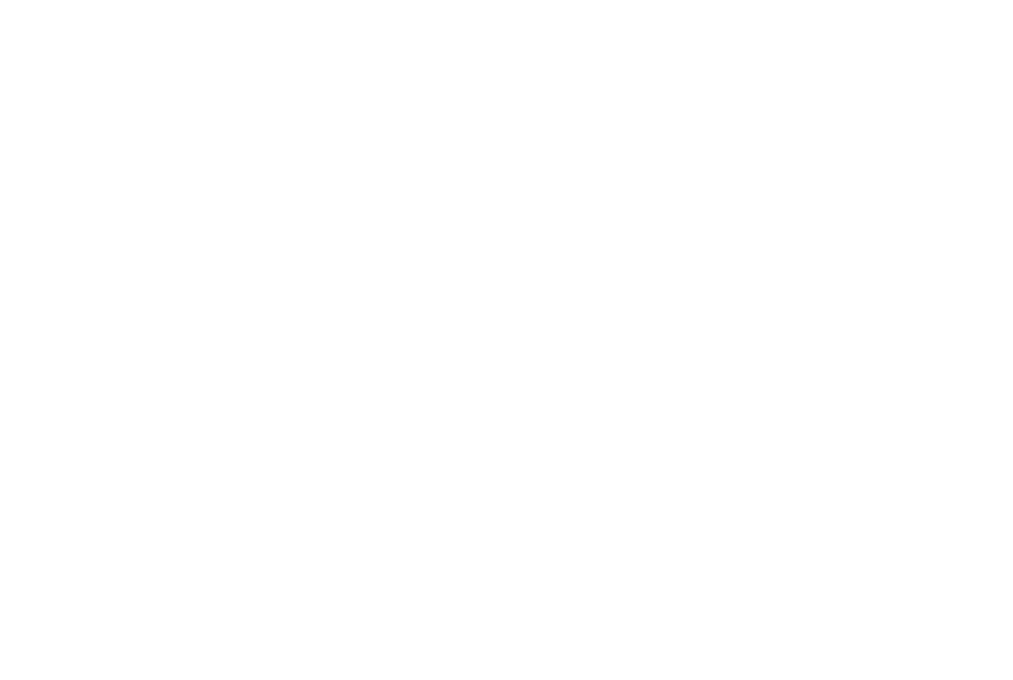
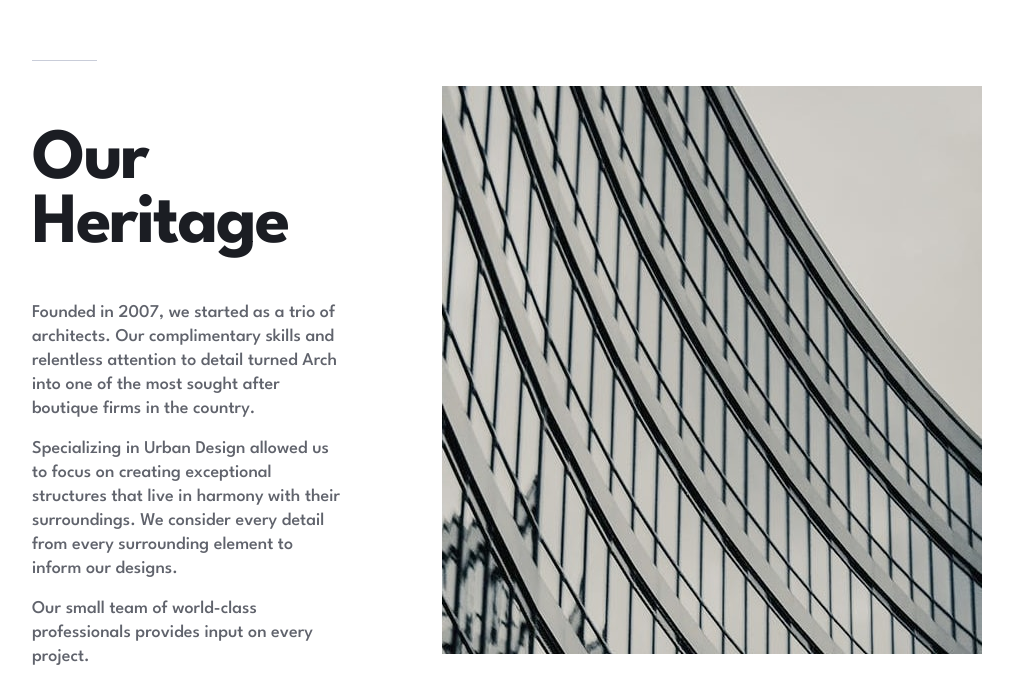
Before and after one commit to MarcinFiuk/arch-studio-multi-page-website, a React (Create React App) app: page /about in a window 1280 px wide. Shown: the part 860-1540 px from the top of the page, without its empty margins (133-1146 px from the left). Before the commit the page ends 800 px from the top, so only its background shows below. Built offline with nearby package versions, Linux system fonts and the light colour scheme.

Commit message:
refactor welcomeSection to be more reusable and use in about page

```diff
--- /dev/null
+++ b/src/components/SectionWithOnePhotoDisplayedAtDesktop.js
@@ -0,0 +1,104 @@
+import styled from 'styled-components';
+
+import {
+    HeadingXL,
+    HeadingM,
+    Paragraph,
+    DecorativeLine,
+} from '../styles/style-template';
+
+function SectionWithOnePhotoDisplayedAtDesktop({
+    photo,
+    alt,
+    decorationText,
+    changeDecorationElement,
+    marginLeft,
+    title,
+    desc1,
+    desc2,
+    desc3,
+    photoWidth,
+    photoHeight,
+}) {
+    const decorationElement = changeDecorationElement ? (
+        <DecorativeLine />
+    ) : (
+        <HeadingXLUpdated>{decorationText}</HeadingXLUpdated>
+    );
+    return (
+        <Wrapper>
+            {decorationElement}
+            <Description marginLeft={marginLeft}>
+                <HeadingMUpdated as='h2' color='var(--veryDarkBlue)'>
+                    {title}
+                </HeadingMUpdated>
+                <ParagraphUpdated>{desc1}</ParagraphUpdated>
+                <ParagraphUpdated>{desc2}</ParagraphUpdated>
+                <ParagraphUpdated>{desc3}</ParagraphUpdated>
+            </Description>
+            <PhotoWrapper width={photoWidth} height={photoHeight}>
+                <img src={photo} alt={alt} />
+            </PhotoWrapper>
+        </Wrapper>
+    );
+}
+
+const Wrapper = styled.section`
+    display: flex;
+    align-items: center;
+    gap: clamp(3.5rem, -7.1rem + 16.5vw, 7.8rem);
+    position: relative;
+`;
+
+const HeadingXLUpdated = styled(HeadingXL)`
+    position: absolute;
+    left: 0;
+    top: -102px;
+`;
+
+const Description = styled.div`
+    padding: 4.25rem 0 2.5rem;
+    flex: 1;
+
+    p:last-of-type {
+        margin-bottom: 0;
+    }
+
+    @media (min-width: 48rem) {
+        padding: 3rem 0 2rem;
+    }
+    @media (min-width: 64rem) {
+        margin-left: ${({ marginLeft }) =>
+            marginLeft ? 'clamp(3.5rem, -17.4rem + 32.7vw, 12rem)' : '0'};
+        padding: 4.3125rem 0 0.6875rem;
+    }
+`;
+
+const HeadingMUpdated = styled(HeadingM)`
+    margin-bottom: 1.375rem;
+
+    @media (min-width: 48rem) {
+        margin-bottom: 2.75rem;
+    }
+`;
+
+const ParagraphUpdated = styled(Paragraph)`
+    margin-bottom: 1rem;
+`;
+
+const PhotoWrapper = styled.div`
+    display: none;
+
+    img {
+        width: 100%;
+        height: 100%;
+    }
+
+    @media (min-width: 64rem) {
+        display: block;
+        width: ${({ width }) => width || '350px'};
+        height: ${({ height }) => height || '560px'};
+    }
+`;
+
+export default SectionWithOnePhotoDisplayedAtDesktop;
--- a/src/components/home-page-sections/WelcomeSection.js
+++ /dev/null
@@ -1,99 +0,0 @@
-import styled from 'styled-components';
-
-import { HeadingXL, HeadingM, Paragraph } from '../../styles/style-template';
-
-function WelcomeSection() {
-    return (
-        <Wrapper>
-            <HeadingXLUpdated>Welcome</HeadingXLUpdated>
-            <Description>
-                <HeadingMUpdated as='h2' color='var(--veryDarkBlue)'>
-                    Welcome to
-                    <br />
-                    Arch Studio
-                </HeadingMUpdated>
-                <ParagraphUpdated>
-                    We have a unique network and skillset to help bring your
-                    projects to life. Our small team of highly skilled
-                    individuals combined with our large network put us in a
-                    strong position to deliver exceptional results.
-                </ParagraphUpdated>
-                <ParagraphUpdated>
-                    Over the past 10 years, we have worked on all kinds of
-                    projects. From stations to high-rise buildings, we create
-                    spaces that inspire and delight.
-                </ParagraphUpdated>
-                <ParagraphUpdated>
-                    We work closely with our clients so that we understand the
-                    intricacies of each project. This allows us to work in
-                    harmony the surrounding area to create truly stunning
-                    projects that will stand the test of time.
-                </ParagraphUpdated>
-            </Description>
-            <PhotoWrapper>
-                <img
-                    src='/assets/home/desktop/image-welcome.jpg'
-                    alt='tiled wall'
-                />
-            </PhotoWrapper>
-        </Wrapper>
-    );
-}
-
-const Wrapper = styled.section`
-    display: flex;
-    align-items: center;
-    gap: clamp(3.5rem, -7.1rem + 16.5vw, 7.8rem);
-    position: relative;
-`;
-
-const HeadingXLUpdated = styled(HeadingXL)`
-    position: absolute;
-    left: 0;
-    top: -102px;
-`;
-
-const Description = styled.div`
-    padding: 4.25rem 0 2.5rem;
-    flex: 1;
-
-    p:last-of-type {
-        margin-bottom: 0;
-    }
-
-    @media (min-width: 48rem) {
-        padding: 3rem 0 2rem;
-    }
-    @media (min-width: 64rem) {
-        margin-left: clamp(3.5rem, -17.4rem + 32.7vw, 12rem);
-        padding: 4.3125rem 0 0.6875rem;
-    }
-`;
-
-const HeadingMUpdated = styled(HeadingM)`
-    margin-bottom: 1.375rem;
-
-    @media (min-width: 48rem) {
-        margin-bottom: 2.75rem;
-    }
-`;
-
-const ParagraphUpdated = styled(Paragraph)`
-    margin-bottom: 1rem;
-`;
-
-const PhotoWrapper = styled.div`
-    display: none;
-
-    img {
-        width: 100%;
-        height: 100%;
-    }
-
-    @media (min-width: 64rem) {
-        width: 350px;
-        max-height: 568px;
-        display: block;
-    }
-`;
-export default WelcomeSection;
--- a/src/pages/About.js
+++ b/src/pages/About.js
@@ -2,6 +2,7 @@
 
 import useMatchMedia from './../hooks/useMatchMedia';
 import HeroSecondary from '../components/HeroSecondary';
+import SectionWithOnePhotoDisplayedAtDesktop from '../components/SectionWithOnePhotoDisplayedAtDesktop';
 
 function About() {
     const mobile = useMatchMedia('(max-width: 48rem)');
@@ -19,7 +20,22 @@
                 title='Your team of professionals'
                 desc='Our small team of world-class professionals will work with you every step of the way. Strong relationships are at the core of everything we do. This extends to the relationship our projects have with their surroundings.'
             />
-            {/* About short desc */}
+            <SectionWithOnePhotoDisplayedAtDesktop
+                photo='/assets/about/desktop/image-heritage.jpg'
+                alt='office windows'
+                photoWidth='540px'
+                photoHeight='568px'
+                changeDecorationElement={true}
+                title={
+                    <>
+                        Our <br />
+                        Heritage
+                    </>
+                }
+                desc1='Founded in 2007, we started as a trio of architects. Our complimentary skills and relentless attention to detail turned Arch into one of the most sought after boutique firms in the country.'
+                desc2='Specializing in Urban Design allowed us to focus on creating exceptional structures that live in harmony with their surroundings. We consider every detail from every surrounding element to inform our designs.'
+                desc3='Our small team of world-class professionals provides input on every project.'
+            />
             {/* About Leaders */}
         </>
     );
--- a/src/pages/Home.js
+++ b/src/pages/Home.js
@@ -1,7 +1,7 @@
 import useMatchMedia from './../hooks/useMatchMedia';
 import AboutUsSection from '../components/home-page-sections/AboutUsSection';
 import Hero from '../components/home-page-sections/Hero';
-import WelcomeSection from '../components/home-page-sections/WelcomeSection';
+import SectionWithOnePhotoDisplayedAtDesktop from '../components/SectionWithOnePhotoDisplayedAtDesktop';
 import FeaturedSection from '../components/home-page-sections/FeaturedSection';
 
 function Home() {
@@ -12,7 +12,31 @@
     return (
         <>
             <Hero media={media} />
-            <WelcomeSection />
+            <SectionWithOnePhotoDisplayedAtDesktop
+                photo='/assets/home/desktop/image-welcome.jpg'
+                alt='tiled wall'
+                photoWidth='350px'
+                photoHeight='568px'
+                decorationText='Welcome'
+                marginLeft={true}
+                changeDecorationElement={mobile}
+                title={
+                    <>
+                        Welcome to <br /> Arch Studio
+                    </>
+                }
+                desc1='We have a unique network and skillset to help bring your
+                projects to life. Our small team of highly skilled
+                individuals combined with our large network put us in a
+                strong position to deliver exceptional results.'
+                desc2='Over the past 10 years, we have worked on all kinds of
+                projects. From stations to high-rise buildings, we create
+                spaces that inspire and delight.'
+                desc3='We work closely with our clients so that we understand the
+                intricacies of each project. This allows us to work in
+                harmony the surrounding area to create truly stunning
+                projects that will stand the test of time.'
+            />
             <AboutUsSection media={media} />
             <FeaturedSection media={media} />
         </>
--- a/src/styles/style-template.js
+++ b/src/styles/style-template.js
@@ -47,7 +47,6 @@
     font-weight: var(--fontWeight-700);
     font-size: 2rem;
     line-height: 40px;
-    /* color: var(--white); */
     color: ${({ color }) => (color ? color : 'var(--white)')};
 `;
 
@@ -97,3 +96,12 @@
         gap: var(--gapPortfolioProjectDesktop);
     }
 `;
+
+export const DecorativeLine = styled.span`
+    position: absolute;
+    top: 0;
+    left: 0;
+    width: 65px;
+    height: 1px;
+    background-color: var(--lightGrey);
+`;
```
